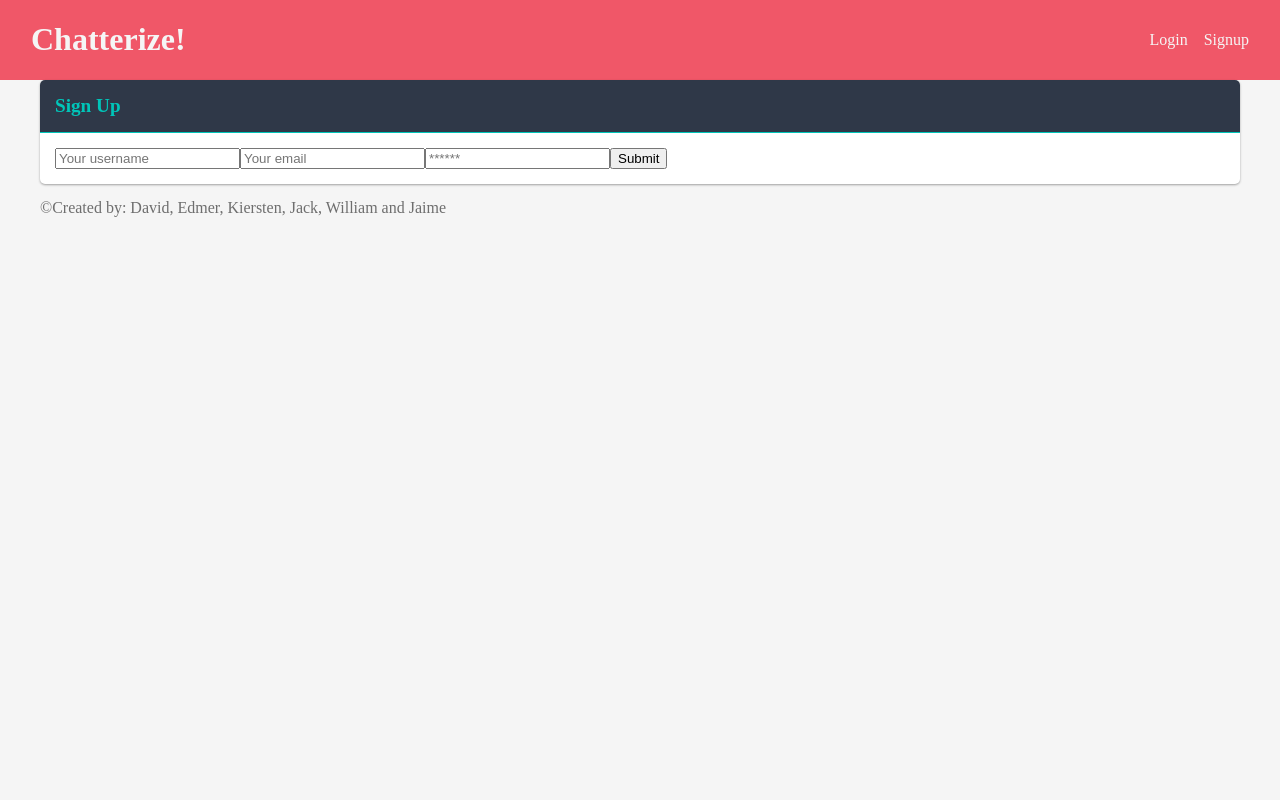
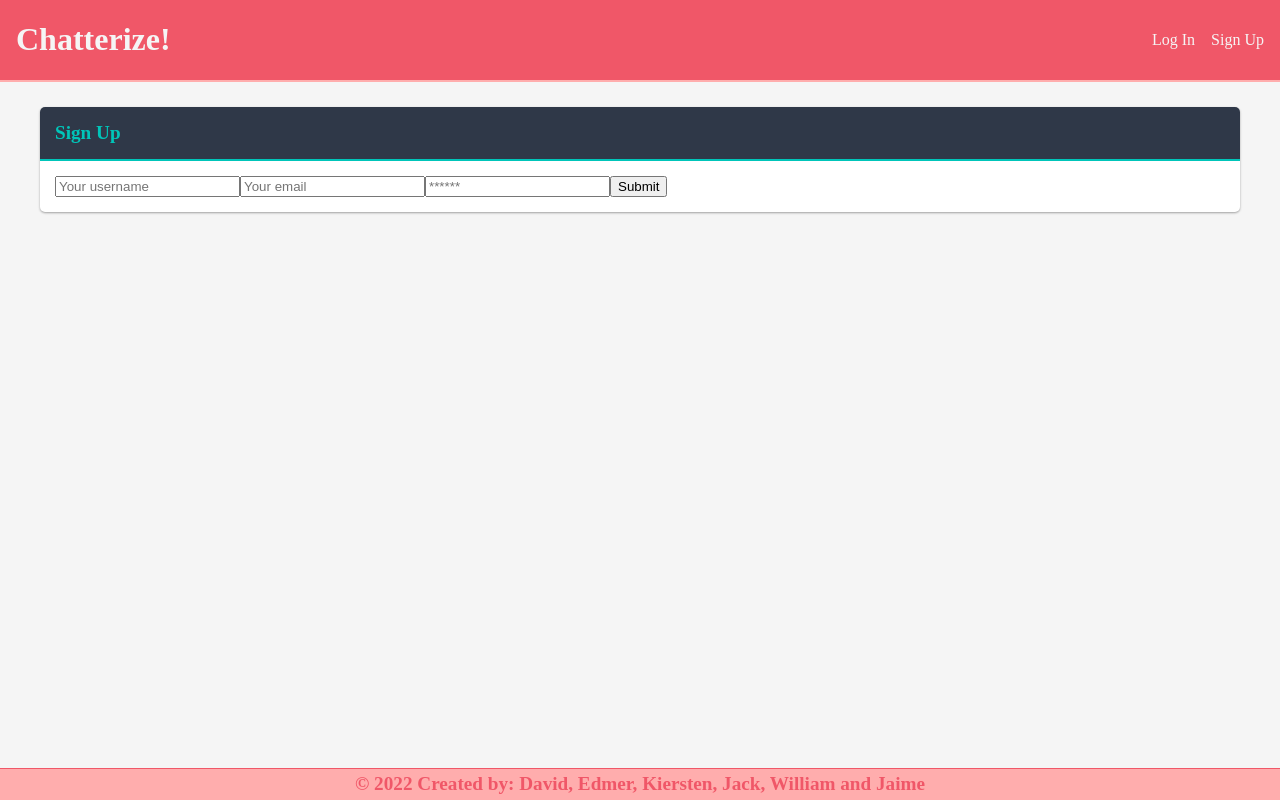
Before and after one commit to xJaimeGx/chatterize, a React (Create React App) app in the folder client/: page /signup in a window 1280 px wide. Built offline with nearby package versions, Linux system fonts and the light colour scheme.

Commit message:
style footer

```diff
--- a/client/src/components/Footer/index.js
+++ b/client/src/components/Footer/index.js
@@ -2,8 +2,8 @@ import React from 'react';
 
 const Footer = () => {
   return (
-    <footer className="w-100 mt-auto bg-secondary p-4">
-      <div className="container">&copy;Created by: David, Edmer, Kiersten, Jack, William and Jaime</div>
+    <footer className="w-100 mt-auto p-4">
+      <div className="align-center">&copy; 2022 Created by: David, Edmer, Kiersten, Jack, William and Jaime</div>
     </footer>
   );
 };
--- a/client/src/components/Header/index.js
+++ b/client/src/components/Header/index.js
@@ -4,14 +4,14 @@ import React from 'react';
 const Header = () => {
   return (
     <header className="bg-secondary mb-4 py-2 flex-row align-center">
-      <div className="header flex-row justify-space-between-lg justify-center align-center">
+      <div className="flex-row justify-space-between-lg justify-center align-center w-100">
           <Link to="/">
             <h1>Chatterize!</h1>
           </Link>
 
         <nav>
-          <Link to="/login">Login</Link>
-          <Link to="/signup">Signup</Link>
+          <Link to="/login">Log In</Link>
+          <Link to="/signup">Sign Up</Link>
         </nav>
       </div>
     </header>
--- a/client/src/components/ReplyList/index.js
+++ b/client/src/components/ReplyList/index.js
@@ -12,7 +12,7 @@ const ReplyList = ({ replies }) => {
           replies.map(reply => (
             <p className="pill mb-3" key={reply._id}>
               {reply.replyBody} {'// '}
-              <Link to={`/profile/${reply.username}`} style={{ fontWeight: 700 }}>
+              <Link to={`/profile/${reply.username}`} className='bold reply'>
                 {reply.username} on {reply.createdAt}
               </Link>
             </p>
--- a/client/src/components/TopicList/index.js
+++ b/client/src/components/TopicList/index.js
@@ -28,10 +28,12 @@ const TopicList = ({ topics, title }) => {
               </Link>
             </div>
             <div className='card-footer justify-right'>
-              <p className="mb-0">
-                Replies: {topic.replyNum} || <i>Click to{' '}
+              <Link to={`/topic/${topic._id}`}>
+                <p className="mb-0">
+                  Replies: {topic.replyNum} || <i>Click to{' '}
                 {topic.replyNum ? 'see' : 'start'} the chat!</i>
-              </p>
+                </p>
+              </Link>
             </div>
           </div>
         ))}
--- a/client/src/pages/Login.js
+++ b/client/src/pages/Login.js
@@ -49,7 +49,7 @@ const Login = (props) => {
                 value={formState.password}
                 onChange={handleChange}
               />
-              <button className='btn d-block w-100' type='submit'>
+              <button className='btn d-block' type='submit'>
                 Submit
               </button>
             </form>
--- a/client/src/pages/Signup.js
+++ b/client/src/pages/Signup.js
@@ -52,7 +52,7 @@ const Signup = () => {
                 value={formState.password}
                 onChange={handleChange}
               />
-              <button className='btn d-block w-100' type='submit'>
+              <button className='btn d-block' type='submit'>
                 Submit
               </button>
             </form>
--- a/client/src/styles.css
+++ b/client/src/styles.css
@@ -17,13 +17,17 @@
   align-items: center;
 }
 
+.bold {
+  font-weight: bold;
+}
+
 .col-12 {
   width: 100%;
 }
 
 .container {
   max-width: 1200px;
-  margin: 0 auto;
+  margin: 2% auto;
 }
 
 .flex-row {
@@ -39,6 +43,20 @@
   justify-content: space-between;
 }
 
+mb-3 {
+  margin-bottom: 1rem;
+}
+
+.pill {
+  border-radius: 50%;
+  padding: 0.5rem;
+  margin: 0.5rem;
+}
+
+.w-100 {
+  width: 100%;
+}
+
 body {
   margin: 0;
   padding: 0;
@@ -47,13 +65,9 @@ body {
 }
 
 header {
+  padding: 0 1rem;
   background: var(--color-prim-dark);
-  padding: 0 1rem;
-}
-
-.header {
-  padding: 0 15px;
-  width: 100%;
+  border-bottom: var(--color-prim-light) solid 2px;
 }
 
 a {
@@ -85,7 +99,7 @@ p {
   color: var(--color-sec);
   font-size: 1.2rem;
   font-weight: bold;
-  border-bottom: 1px solid var(--color-sec);
+  border-bottom: 2px solid var(--color-sec);
   border-top-right-radius: 5px;
   border-top-left-radius: 5px;
 }
@@ -106,6 +120,22 @@ p {
   line-height: .4;
 }
 
+.reply {
+  margin-left: auto;
+  color: var(--color-sec);
+}
+
+footer {
+  background-color: var(--color-prim-light);
+  border-top: 1px solid var(--color-prim-dark);
+  color: var(--color-prim-dark);
+  font-size: 1.2rem;
+  font-weight: bold;
+  line-height: 1.6;
+  position: fixed;
+  bottom: 0;
+}
+
 ::-webkit-scrollbar {
   width: 0px;
   background: transparent;
```
